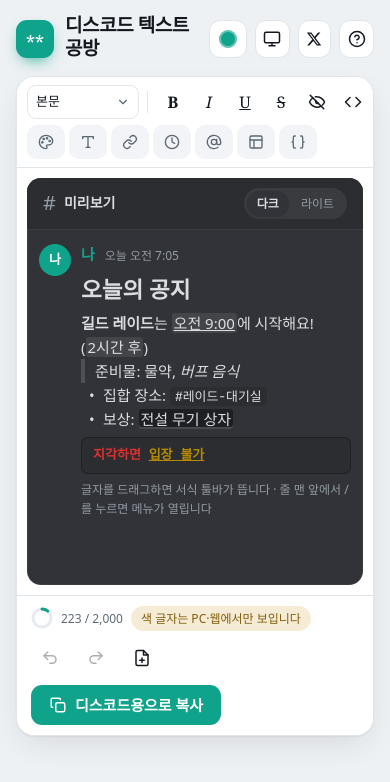
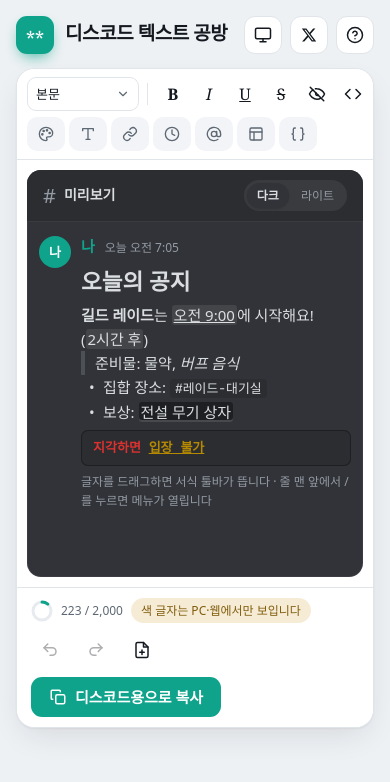
Before and after one commit to liberali0/discord_text_workshop, a plain HTML site: page index.html in a window 390 px wide. Drawn offline with Linux system fonts and the light colour scheme; a web font is replaced by a local one.

Commit message:
테마 색 기능 제거
Co-Authored-By: Claude Opus 5.5 <noreply@anthropic.com>
Claude-Session: https://claude.ai/code/session_01Lha3vrdXLnBGiTmbCHQYSr

```diff
--- a/index.html
+++ b/index.html
@@ -67,12 +67,6 @@ a.iconbtn { text-decoration: none; }
 .contact a { color: var(--accent); font-weight: 600; text-decoration: none; }
 .contact a:hover { text-decoration: underline; }
 .iconbtn:hover { border-color: color-mix(in srgb, var(--accent) 50%, var(--line)); }
-.iconbtn .swatch { width: 18px; height: 18px; border-radius: 50%; background: var(--accent); box-shadow: inset 0 0 0 2px color-mix(in srgb, #fff 35%, transparent); }
-.pop { position: absolute; top: calc(100% + 8px); right: 0; background: var(--surface); border: 1px solid var(--line); border-radius: 14px; box-shadow: var(--shadow-pop); padding: 10px; z-index: 40; min-width: 200px; }
-.pop .lbl { font-size: 12px; color: var(--muted); margin: 0 0 8px; }
-.dots { display: grid; grid-template-columns: repeat(6, 26px); gap: 6px; }
-.dot { width: 26px; height: 26px; border-radius: 50%; border: 0; cursor: pointer; padding: 0; box-shadow: inset 0 0 0 2px color-mix(in srgb, #fff 30%, transparent); }
-.dot[aria-pressed="true"] { outline: 2px solid var(--fg); outline-offset: 2px; }
 
 /* 본문 레이아웃 */
 .layout { max-width: 1240px; margin: 0 auto; padding-bottom: 48px; display: grid; grid-template-columns: minmax(0, 1fr); gap: 16px; align-items: start; }
@@ -263,10 +257,6 @@ textarea { font-family: var(--font-mono); font-size: 13px; min-height: 260px; re
 
 </head><body><header class="top">
   <div class="brand"><span class="mark" aria-hidden="true">**</span><div><b>디스코드 텍스트 공방</b><small>쓰는 그대로 보이는 디스코드 메시지 편집기</small></div></div>
-  <div style="position:relative">
-    <button class="iconbtn" id="accentBtn" aria-label="테마 색 고르기" aria-haspopup="true" aria-expanded="false" title="테마 색"><span class="swatch"></span></button>
-    <div class="pop" id="accentPop" hidden><p class="lbl">테마 색</p><div class="dots" id="accentDots"></div></div>
-  </div>
   <button class="iconbtn" id="modeBtn" aria-label="화면 모드"></button>
   <a class="iconbtn" id="contactBtn" href="https://x.com/Liberali_0" target="_blank" rel="noopener" aria-label="만든 사람에게 연락하기 (X)" title="만든 사람에게 연락하기 (X @Liberali_0)"><svg width="16" height="16" viewBox="0 0 24 24" fill="currentColor" aria-hidden="true"><path d="M18.244 2.25h3.308l-7.227 8.26 8.502 11.24H16.17l-5.214-6.817L4.99 21.75H1.68l7.73-8.835L1.254 2.25H8.08l4.713 6.231zm-1.161 17.52h1.833L7.084 4.126H5.117z"/></svg></a>
   <button class="iconbtn" id="helpBtn" aria-label="사용법과 단축키" title="사용법과 단축키 (?)"></button>
@@ -432,19 +422,8 @@ textarea { font-family: var(--font-mono); font-size: 13px; min-height: 260px; re
   };
   const ic = (n, cls = "ico") => '<svg class="' + cls + '" viewBox="0 0 24 24" aria-hidden="true">' + P[n] + "</svg>";
 
-  /* ================= 테마 ================= */
-  const ACCENTS = [["민트", "#10a38c", "#fff"], ["블루", "#3b7cf5", "#fff"], ["보라", "#7c5cf0", "#fff"], ["핑크", "#e44a93", "#fff"], ["코랄", "#ef6a4f", "#fff"], ["앰버", "#f2a516", "#1a1200"]];
-  function setAccent(i) {
-    const [, c, ink] = ACCENTS[i] || ACCENTS[0];
-    document.documentElement.style.setProperty("--accent", c); document.documentElement.style.setProperty("--accent-ink", ink);
-    document.querySelectorAll("#accentDots .dot").forEach((d, j) => d.setAttribute("aria-pressed", String(i === j)));
-    store.set("accent", i);
-  }
-  ACCENTS.forEach(([n, c], i) => { const b = document.createElement("button"); b.className = "dot"; b.style.background = c; b.title = n; b.setAttribute("aria-label", "테마 색 " + n); b.addEventListener("click", () => { setAccent(i); togglePop(false); }); $("accentDots").appendChild(b); });
-  setAccent(store.get("accent", 0));
-  const togglePop = (show) => { $("accentPop").hidden = !show; $("accentBtn").setAttribute("aria-expanded", String(show)); };
-  $("accentBtn").addEventListener("click", (e) => { e.stopPropagation(); togglePop($("accentPop").hidden); });
-  document.addEventListener("click", (e) => { if (!e.target.closest("#accentPop")) togglePop(false); });
+  /* ================= 화면 모드 ================= */
+  try { localStorage.removeItem("dfs:accent"); } catch (_) {}
   const MODES = [["system", "auto", "화면 모드: 기기 설정 따라가기"], ["light", "sun", "화면 모드: 라이트"], ["dark", "moon", "화면 모드: 다크"]];
   function setMode(m) {
     if (m === "system") document.documentElement.removeAttribute("data-theme"); else document.documentElement.setAttribute("data-theme", m);
```
